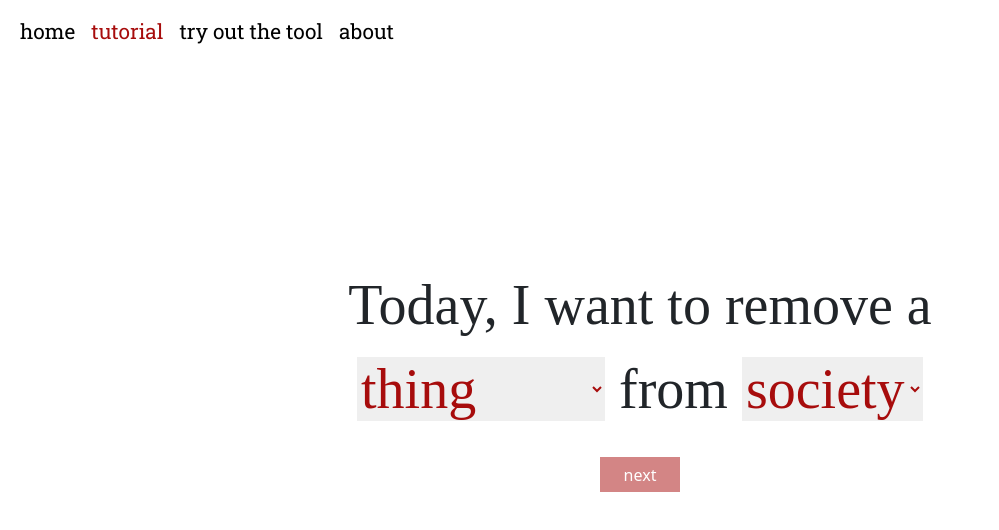
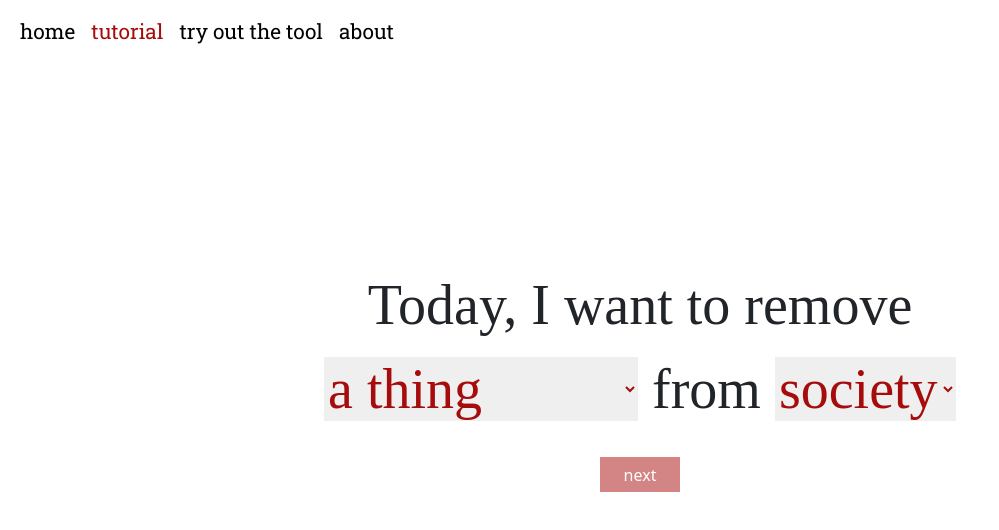
Before and after one commit to peterforberg/loss, a plain HTML site: page tutorial.html in a window 1280 px wide. Shown: the whole page, without its empty margins (0-999 px from the left). Drawn offline with nearby package versions, Linux system fonts and the light colour scheme.

Commit message:
fixed tutorial dropdowns

```diff
--- a/tutorial.html
+++ b/tutorial.html
@@ -49,14 +49,14 @@
 
     <div class="container justify-content-center">
       <div id="tut1" class="tutorial" style="display:block;">
-      <p>Today, I want to remove a
+      <p>Today, I want to remove
       <select id="object" name="object">
-        <option value="thing">thing</option>
-        <option value="person">person</option>
-        <option value="institution">institution</option>
-        <option value="system">system</option>
-        <option value="concept">concept</option>
-        <option value="event">event</option>
+        <option value="thing">a thing</option>
+        <option value="person">a person</option>
+        <option value="institution">an institution</option>
+        <option value="system">a system</option>
+        <option value="concept">a concept</option>
+        <option value="event">an event</option>
       </select>
       from
       <select id="target" name="target">
```
